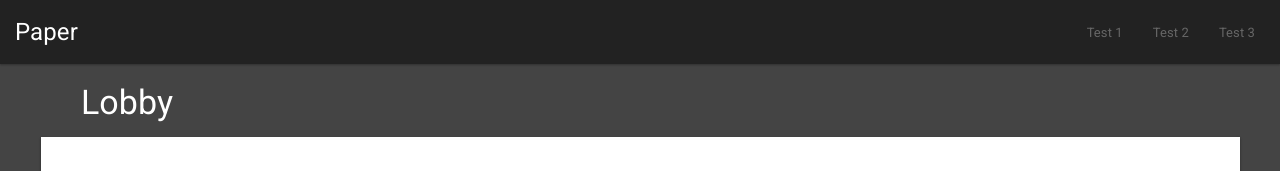
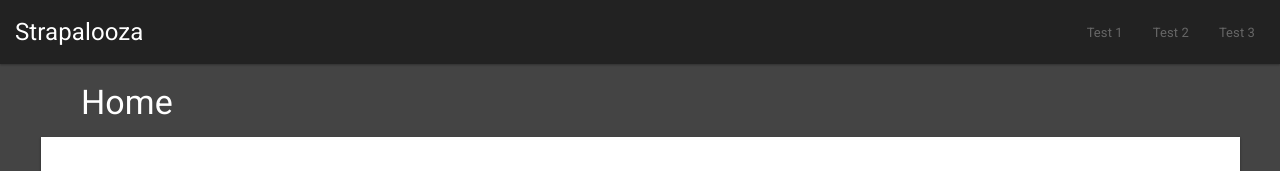
Before and after one commit to PaulBGD/Strapalooza, a website: page index.html in a window 1280 px wide. Shown: the top 171 px of the page. Drawn offline with nearby package versions, Linux system fonts and the light colour scheme.

Commit message:
Better names

```diff
--- a/index.html
+++ b/index.html
@@ -11,7 +11,7 @@
 <body>
 <div class="navbar navbar-default navbar-fixed-top">
     <div class="navbar-header">
-        <span class="navbar-brand">Paper</span>
+        <span class="navbar-brand">Strapalooza</span>
         <button type="button" class="navbar-toggle collapsed" data-toggle="collapse" data-target="#nav-collapse">
             <span class="icon-bar"></span>
             <span class="icon-bar"></span>
@@ -28,7 +28,7 @@
 </div>
 
 <div class="jumbotron-header">
-    <h1><a href="/" class="nav-icon"><i class="material-icons">&#xE5C4;</i></a> Lobby</h1>
+    <h1><a href="/" class="nav-icon"><i class="material-icons">&#xE5C4;</i></a> Home</h1>
 
     <div class="fixed">
         <div class="padded">
```
